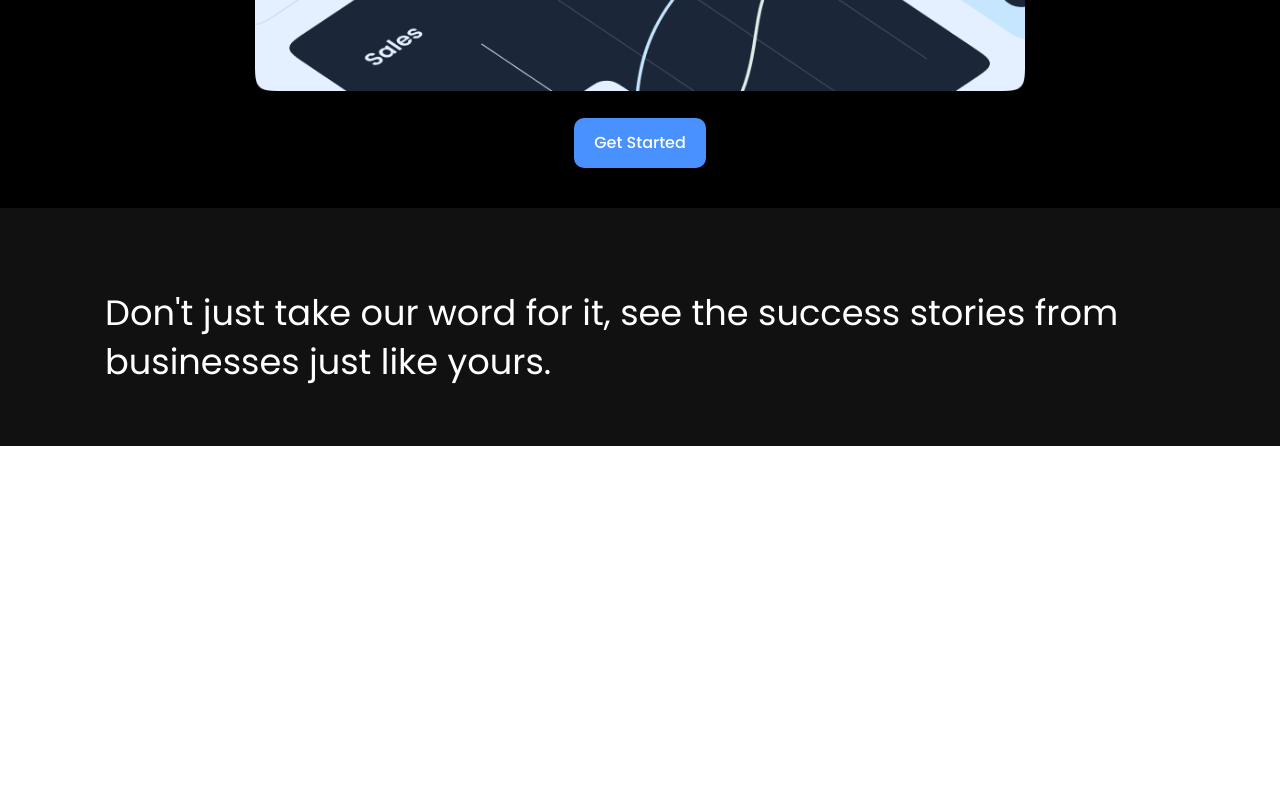
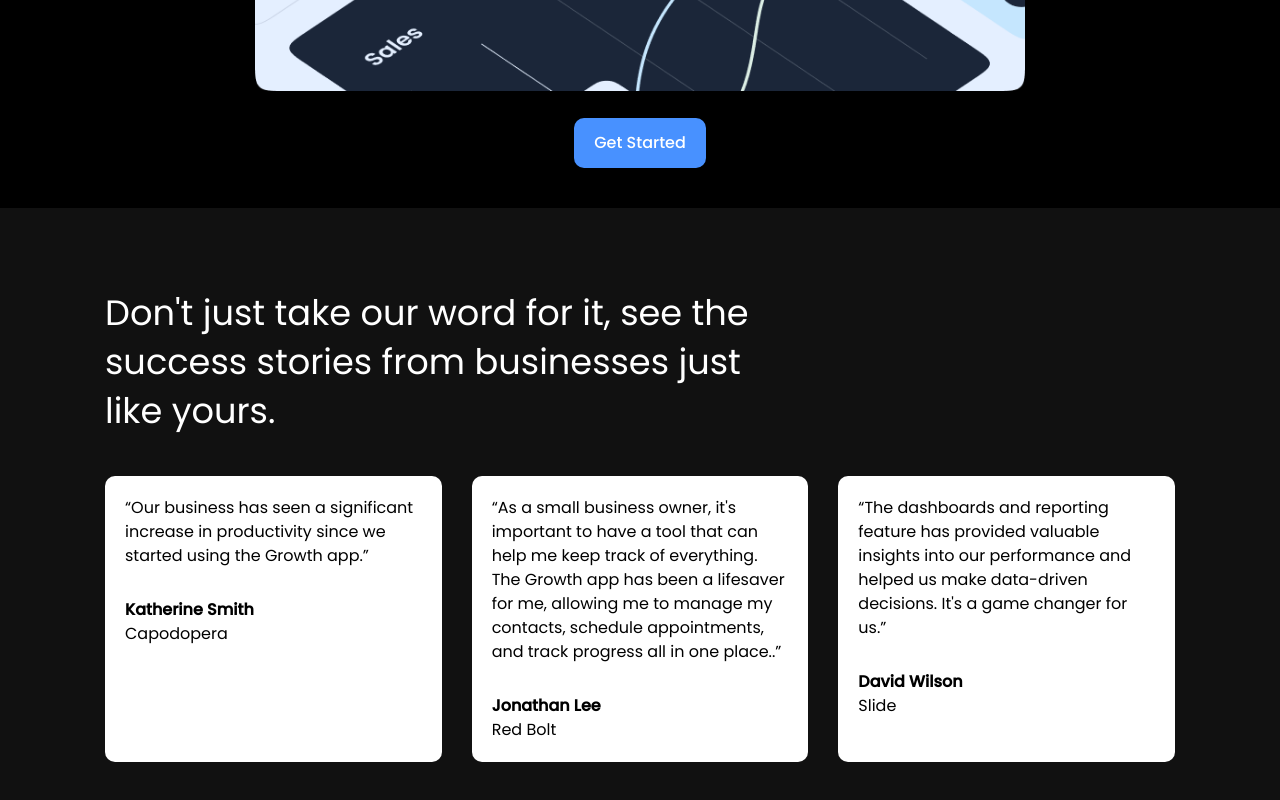
Before and after one commit to Marwamu/Growth-Landing-Page, a plain HTML site: page index.html in a window 1280 px wide. Shown: the part 995-1795 px from the top of the page. Before the commit the page ends 1441 px from the top, so only its background shows below. Drawn offline with Linux system fonts and the light colour scheme.

Commit message:
Testimonials

```diff
--- a/css/style.css
+++ b/css/style.css
@@ -125,7 +125,21 @@ img {
     padding: 40px 0;
 }
 
+.testimonials .testimonials-heading{
+    width: 700px;
+    margin-bottom: 40px;
+}
 
+.testimonials .testimonials-grid{
+    display: grid;
+    grid-template-columns: repeat(3, 1fr);
+    gap: 30px;
+}
+
+.testimonials .card p:nth-child(2){
+    margin-top: 30px;
+    font-weight: bold;
+}
 
 /* Uitility Container */
 
@@ -238,3 +252,12 @@ img {
     background: #000;
     color: #fff;
 }
+
+/* Card */
+
+.card{
+    color: #000;
+    background: #fff;
+    padding: 20px;
+    border-radius: 10px;
+}
--- a/index.html
+++ b/index.html
@@ -74,6 +74,41 @@
             <h3 class="testimonials-heading text-xl">
                 Don't just take our word for it, see the success  stories from businesses just like yours.
             </h3>
+            <div class="testimonials-grid">
+                <div class="card">
+                    <p>
+                        “Our business has seen a significant increase in productivity since we started using the Growth app.”
+                    </p>
+                    <p>
+                        Katherine Smith
+                    </p>
+                    <p>
+                        Capodopera
+                    </p>
+                </div>
+                <div class="card">
+                    <p>
+                        “As a small business owner, it's important to have a tool that can help me keep track of everything. The Growth app has been a lifesaver for me, allowing me to manage my contacts, schedule appointments, and track progress all in one place..”
+                    </p>
+                    <p>
+                        Jonathan Lee
+                    </p>
+                    <p>
+                        Red Bolt
+                    </p>
+                </div>
+                <div class="card">
+                    <p>
+                        “The dashboards and reporting feature has provided valuable insights into our performance and helped us make data-driven decisions. It's a game changer for us.”
+                    </p>
+                    <p>
+                        David Wilson
+                    </p>
+                    <p>
+                        Slide
+                    </p>
+                </div>
+            </div>
         </div>
     </section>
     <script src="./js/main.js"></script>
```
Also changed, not shown: 1 other file.
